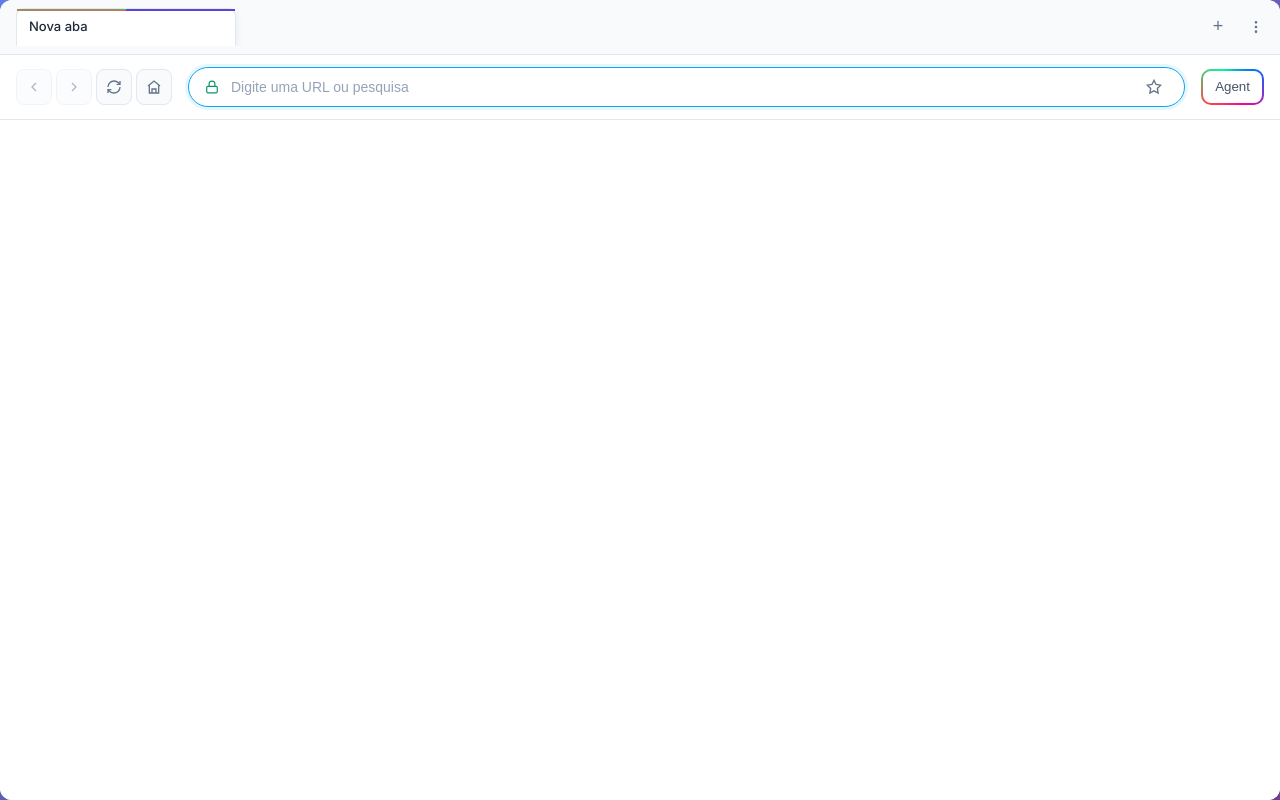
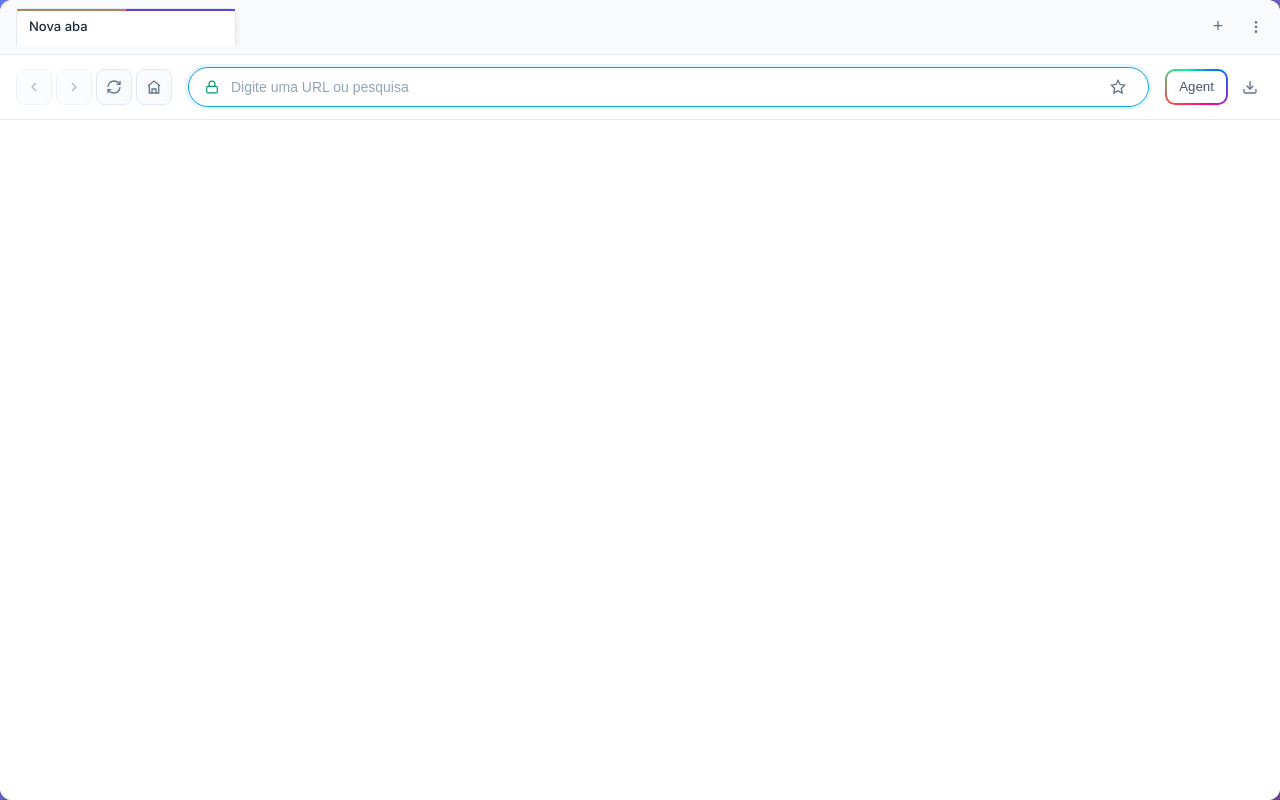
Before and after one commit to GabrielNichols/QualcommAIHackathon, a React (Vite) app: page / in a window 1280 px wide. Built offline with nearby package versions, Linux system fonts and the light colour scheme.

Commit message:
feat(web-browser): get html content of a page and enable devtools to debug

```diff
--- a/src/preload.js
+++ b/src/preload.js
@@ -1,8 +1,8 @@
-
 const { contextBridge, ipcRenderer } = require('electron');
 
 contextBridge.exposeInMainWorld('api', {
     newWindow: () => {
         ipcRenderer.send('new-window');
     },
+    saveHTML: (html, suggestedName) => ipcRenderer.invoke('save-html', html, suggestedName),
 });
--- a/src/renderer/App.jsx
+++ b/src/renderer/App.jsx
@@ -60,14 +60,23 @@ export default function App() {
       updateNavButtons();
     };
 
+    // Captura automática quando a página termina de carregar
+    const handleDidFinishLoad = async () => {
+      try {
+        await capturePage({ save: false });
+      } catch {}
+    };
+
     wv.addEventListener('did-navigate', handleDidNavigate);
     wv.addEventListener('did-navigate-in-page', handleDidNavigateInPage);
+    wv.addEventListener('did-finish-load', handleDidFinishLoad);
 
     const interval = setInterval(updateNavButtons, 500);
 
     return () => {
       wv.removeEventListener('did-navigate', handleDidNavigate);
       wv.removeEventListener('did-navigate-in-page', handleDidNavigateInPage);
+      wv.removeEventListener('did-finish-load', handleDidFinishLoad);
       clearInterval(interval);
     };
   }, [currentTabIndex]);
@@ -148,6 +157,44 @@ export default function App() {
     setAddress(url);
   }
 
+  // Captura o HTML/Texto da página ativa; se save=true abre diálogo para salvar
+  async function capturePage({ save = false } = {}) {
+    const wv = webviewRef.current;
+    if (!wv) return;
+    try {
+      const [html, text, meta] = await Promise.all([
+        wv.executeJavaScript('document.documentElement.outerHTML'),
+        wv.executeJavaScript('document.body.innerText'),
+        wv.executeJavaScript('({ url: location.href, title: document.title })'),
+      ]);
+
+      // Log no console sempre que capturar
+      console.groupCollapsed('[Webview] HTML capturado');
+      console.log('URL:', meta?.url);
+      console.log('Título:', meta?.title);
+      console.log('HTML:');
+      console.log(html);
+      console.groupEnd();
+
+      const capture = {
+        url: meta?.url ?? activeTab.url,
+        title: meta?.title ?? activeTab.title,
+        html,
+        text,
+        capturedAt: Date.now(),
+      };
+      localStorage.setItem('lastPageCapture', JSON.stringify(capture));
+
+      // Salvar arquivo só quando explicitamente solicitado (botão)
+      if (save) {
+        const safe = (capture.title || 'pagina').replace(/[\\/:*?"<>|]/g, '_');
+        await window.api?.saveHTML?.(html, `${safe}.html`);
+      }
+    } catch (e) {
+      console.error('Falha ao capturar página:', e);
+    }
+  }
+
   useEffect(() => {
     const onKey = (event) => {
       if (!(event.ctrlKey || event.metaKey)) return;
@@ -199,6 +246,7 @@ export default function App() {
         onToggleAgent={() => setShowAgent(v => !v)}
         urlInputRef={urlInputRef}
         onHome={goHome}
+        onCapture={() => capturePage({ save: true })}
       />
 
       <ContentArea
--- a/src/renderer/components/NavigationBar.jsx
+++ b/src/renderer/components/NavigationBar.jsx
@@ -13,6 +13,7 @@ export default function NavigationBar({
   onToggleAgent,
   urlInputRef,
   onHome, // novo
+  onCapture, // novo
 }) {
   return (
     <div className="navigation-bar">
@@ -83,6 +84,18 @@ export default function NavigationBar({
         >
           Agent
         </button>
+        <button
+          id="capture-button"
+          className="bookmark-btn"
+          onClick={onCapture}
+          title="Capturar e salvar HTML"
+        >
+          <svg width="16" height="16" viewBox="0 0 24 24" fill="none" stroke="currentColor" strokeWidth="2">
+            <path d="M21 15v4a2 2 0 0 1-2 2H5a2 2 0 0 1-2-2v-4"/>
+            <path d="M7 10l5 5 5-5"/>
+            <path d="M12 15V3"/>
+          </svg>
+        </button>
       </div>
     </div>
   );
```
Also changed, not shown: src/main.js (+35 -2 lines), 1 other file (tests, documents, lock files or other folders).
